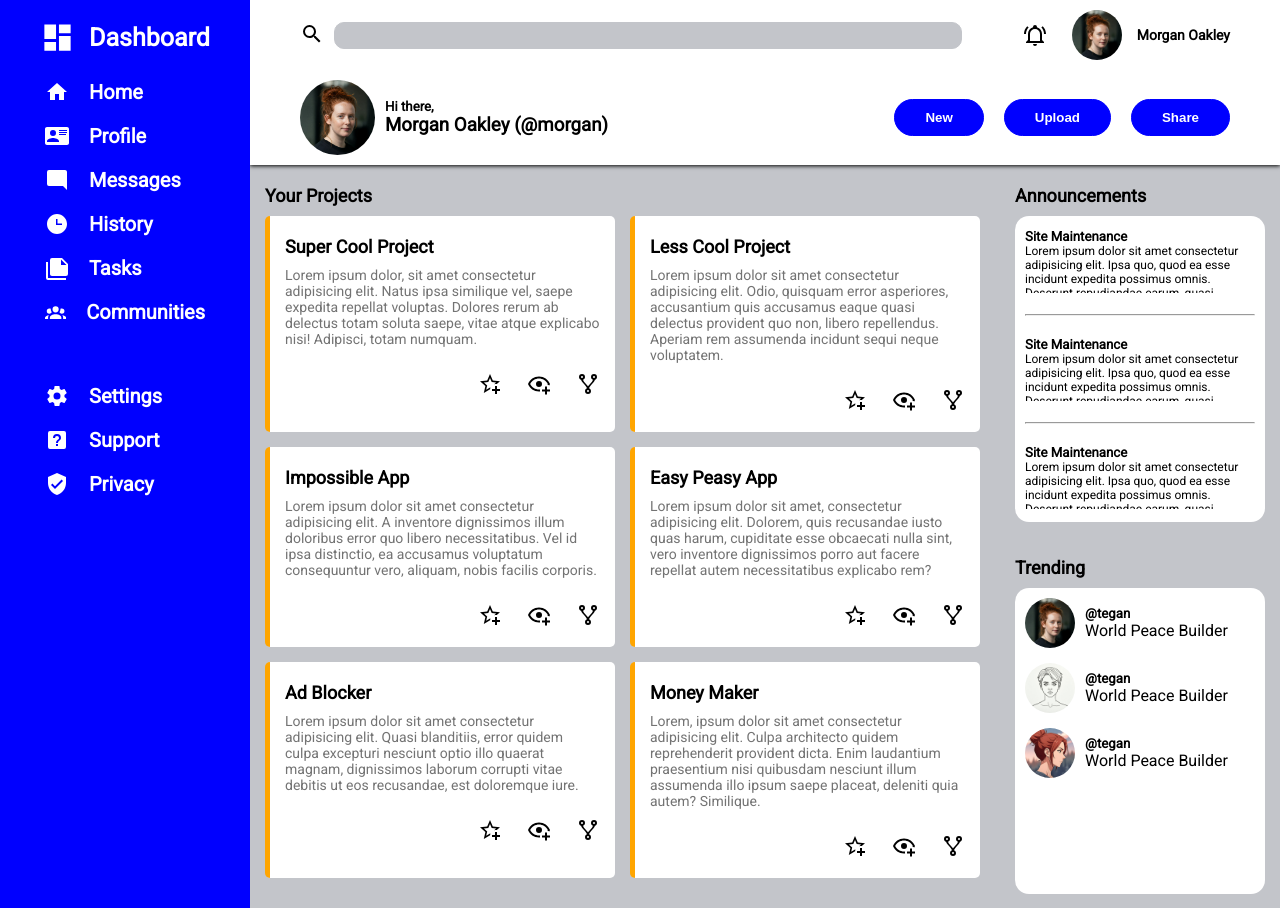
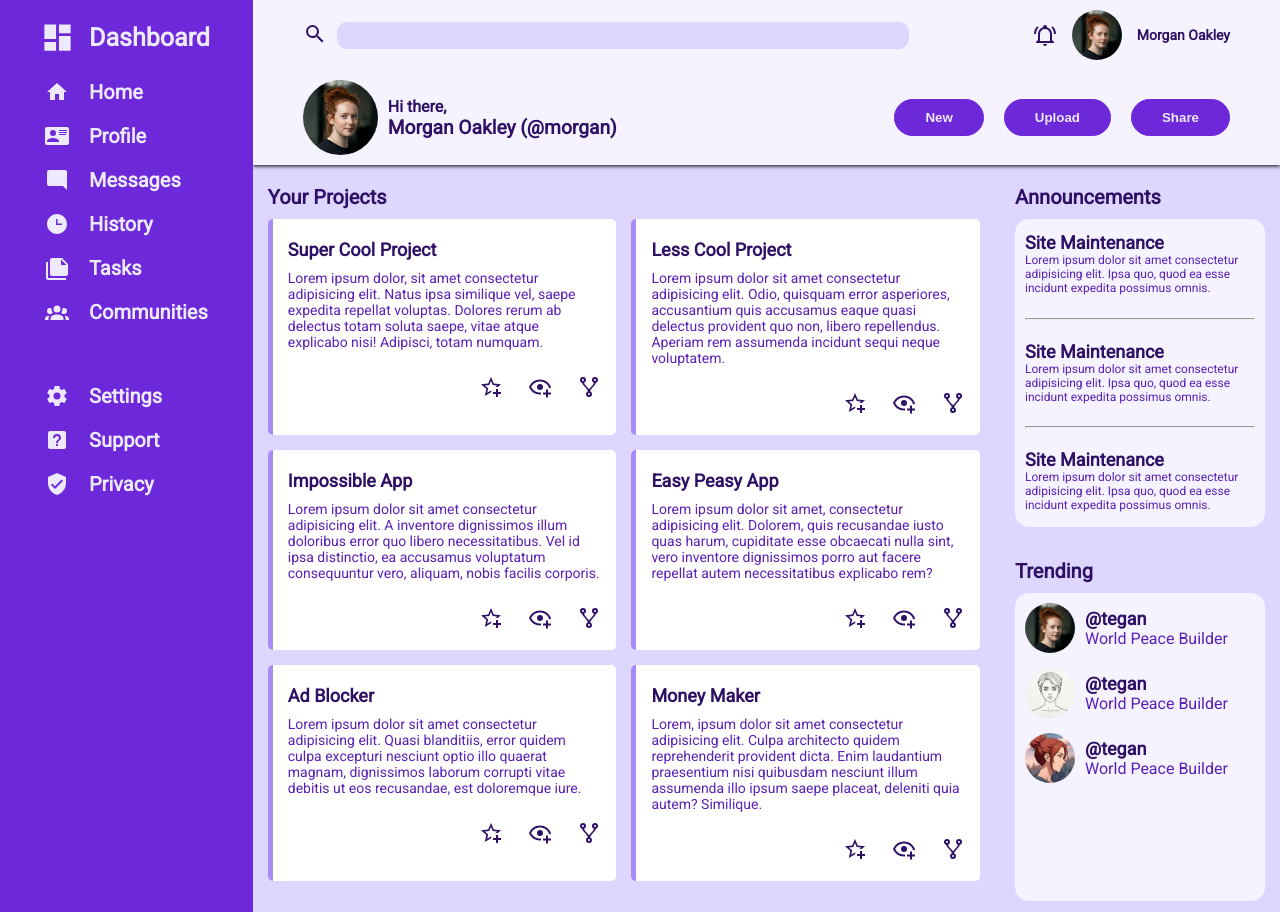
Before and after one commit to jruxtapose/admin-dashboard, a plain HTML site: page index.html in a window 1280 px wide. Drawn offline with Linux system fonts and the light colour scheme.

Commit message:
Update css and using semantic headers

```diff
--- a/index.html
+++ b/index.html
@@ -28,7 +28,7 @@
 
             <div class="header-profile">
                 <img src="images/Gemini_Generated_Image_ct7e6vct7e6vct7e.jpg" alt="Profile Picture">
-                <h6>Morgan Oakley</h6>
+                <p>Morgan Oakley</p>
             </div>
         </div>
 
@@ -36,8 +36,8 @@
             <div class="left">
                 <img src="images/Gemini_Generated_Image_ct7e6vct7e6vct7e.jpg" alt="Profile Picture">
                 <div class="greeting">
-                    <h5>Hi there,</h5>
-                    <h3>Morgan Oakley (@morgan)</h3>
+                    <p class="hello">Hi there,</p>
+                    <p class="name">Morgan Oakley (@morgan)</p>
                 </div>
             </div>
 
@@ -65,7 +65,7 @@
 
                 <svg xmlns="http://www.w3.org/2000/svg" viewBox="0 0 24 24"><title>home</title><path d="M10,20V14H14V20H19V12H22L12,3L2,12H5V20H10Z" /></svg>
 
-                <p>Home</p>
+                <h2>Home</h2>
 
             </div>
 
@@ -73,7 +73,7 @@
 
                 <svg xmlns="http://www.w3.org/2000/svg" viewBox="0 0 24 24"><title>card-account-details</title><path d="M2,3H22C23.05,3 24,3.95 24,5V19C24,20.05 23.05,21 22,21H2C0.95,21 0,20.05 0,19V5C0,3.95 0.95,3 2,3M14,6V7H22V6H14M14,8V9H21.5L22,9V8H14M14,10V11H21V10H14M8,13.91C6,13.91 2,15 2,17V18H14V17C14,15 10,13.91 8,13.91M8,6A3,3 0 0,0 5,9A3,3 0 0,0 8,12A3,3 0 0,0 11,9A3,3 0 0,0 8,6Z" /></svg>
 
-                <p>Profile</p>
+                <h2>Profile</h2>
 
             </div>
 
@@ -81,7 +81,7 @@
 
                 <svg xmlns="http://www.w3.org/2000/svg" viewBox="0 0 24 24"><title>message-reply</title><path d="M22,4C22,2.89 21.1,2 20,2H4A2,2 0 0,0 2,4V16A2,2 0 0,0 4,18H18L22,22V4Z" /></svg>
 
-                <p>Messages</p>
+                <h2>Messages</h2>
 
             </div>
 
@@ -89,7 +89,7 @@
 
                 <svg xmlns="http://www.w3.org/2000/svg" viewBox="0 0 24 24"><title>clock-time-three</title><path d="M12 2C6.5 2 2 6.5 2 12C2 17.5 6.5 22 12 22C17.5 22 22 17.5 22 12S17.5 2 12 2M17 13H11V7H12.5V11.5H17V13Z" /></svg>
 
-                <p>History</p>
+                <h2>History</h2>
 
             </div>
 
@@ -97,7 +97,7 @@
 
                 <svg xmlns="http://www.w3.org/2000/svg" viewBox="0 0 24 24"><title>note-multiple</title><path d="M16,9H21.5L16,3.5V9M7,2H17L23,8V18A2,2 0 0,1 21,20H7C5.89,20 5,19.1 5,18V4A2,2 0 0,1 7,2M3,6V22H21V24H3A2,2 0 0,1 1,22V6H3Z" /></svg>
 
-                <p>Tasks</p>
+                <h2>Tasks</h2>
 
             </div>
 
@@ -105,7 +105,7 @@
 
                 <svg xmlns="http://www.w3.org/2000/svg" viewBox="0 0 24 24"><title>account-group</title><path d="M12,5.5A3.5,3.5 0 0,1 15.5,9A3.5,3.5 0 0,1 12,12.5A3.5,3.5 0 0,1 8.5,9A3.5,3.5 0 0,1 12,5.5M5,8C5.56,8 6.08,8.15 6.53,8.42C6.38,9.85 6.8,11.27 7.66,12.38C7.16,13.34 6.16,14 5,14A3,3 0 0,1 2,11A3,3 0 0,1 5,8M19,8A3,3 0 0,1 22,11A3,3 0 0,1 19,14C17.84,14 16.84,13.34 16.34,12.38C17.2,11.27 17.62,9.85 17.47,8.42C17.92,8.15 18.44,8 19,8M5.5,18.25C5.5,16.18 8.41,14.5 12,14.5C15.59,14.5 18.5,16.18 18.5,18.25V20H5.5V18.25M0,20V18.5C0,17.11 1.89,15.94 4.45,15.6C3.86,16.28 3.5,17.22 3.5,18.25V20H0M24,20H20.5V18.25C20.5,17.22 20.14,16.28 19.55,15.6C22.11,15.94 24,17.11 24,18.5V20Z" /></svg>
 
-                <p>Communities</p>
+                <h2>Communities</h2>
 
             </div>
 
@@ -117,7 +117,7 @@
 
                 <svg xmlns="http://www.w3.org/2000/svg" viewBox="0 0 24 24"><title>cog</title><path d="M12,15.5A3.5,3.5 0 0,1 8.5,12A3.5,3.5 0 0,1 12,8.5A3.5,3.5 0 0,1 15.5,12A3.5,3.5 0 0,1 12,15.5M19.43,12.97C19.47,12.65 19.5,12.33 19.5,12C19.5,11.67 19.47,11.34 19.43,11L21.54,9.37C21.73,9.22 21.78,8.95 21.66,8.73L19.66,5.27C19.54,5.05 19.27,4.96 19.05,5.05L16.56,6.05C16.04,5.66 15.5,5.32 14.87,5.07L14.5,2.42C14.46,2.18 14.25,2 14,2H10C9.75,2 9.54,2.18 9.5,2.42L9.13,5.07C8.5,5.32 7.96,5.66 7.44,6.05L4.95,5.05C4.73,4.96 4.46,5.05 4.34,5.27L2.34,8.73C2.21,8.95 2.27,9.22 2.46,9.37L4.57,11C4.53,11.34 4.5,11.67 4.5,12C4.5,12.33 4.53,12.65 4.57,12.97L2.46,14.63C2.27,14.78 2.21,15.05 2.34,15.27L4.34,18.73C4.46,18.95 4.73,19.03 4.95,18.95L7.44,17.94C7.96,18.34 8.5,18.68 9.13,18.93L9.5,21.58C9.54,21.82 9.75,22 10,22H14C14.25,22 14.46,21.82 14.5,21.58L14.87,18.93C15.5,18.67 16.04,18.34 16.56,17.94L19.05,18.95C19.27,19.03 19.54,18.95 19.66,18.73L21.66,15.27C21.78,15.05 21.73,14.78 21.54,14.63L19.43,12.97Z" /></svg>
 
-                <p>Settings</p>
+                <h2>Settings</h2>
 
             </div>
 
@@ -125,7 +125,7 @@
 
                 <svg xmlns="http://www.w3.org/2000/svg" viewBox="0 0 24 24"><title>help-box</title><path d="M11,18H13V16H11V18M12,6A4,4 0 0,0 8,10H10A2,2 0 0,1 12,8A2,2 0 0,1 14,10C14,12 11,11.75 11,15H13C13,12.75 16,12.5 16,10A4,4 0 0,0 12,6M5,3H19A2,2 0 0,1 21,5V19A2,2 0 0,1 19,21H5A2,2 0 0,1 3,19V5A2,2 0 0,1 5,3Z" /></svg>
 
-                <p>Support</p>
+                <h2>Support</h2>
 
             </div>
 
@@ -133,7 +133,7 @@
 
                 <svg xmlns="http://www.w3.org/2000/svg" viewBox="0 0 24 24"><title>shield-check</title><path d="M10,17L6,13L7.41,11.59L10,14.17L16.59,7.58L18,9M12,1L3,5V11C3,16.55 6.84,21.74 12,23C17.16,21.74 21,16.55 21,11V5L12,1Z" /></svg>
 
-                <p>Privacy</p>
+                <h2>Privacy</h2>
 
             </div>
 
@@ -145,12 +145,12 @@
 
         <div class="projects">
 
-            <h4>Your Projects</h4>
+            <h1>Your Projects</h1>
 
             <div class="cards">
                 <div class="card">
 
-                    <h3>Super Cool Project</h3>
+                    <h2>Super Cool Project</h2>
                     <p>Lorem ipsum dolor, sit amet consectetur adipisicing elit. Natus ipsa similique vel, saepe expedita repellat voluptas. Dolores rerum ab delectus totam soluta saepe, vitae atque explicabo nisi! Adipisci, totam numquam.</p>
                     <div class="card-icons">
                         <svg xmlns="http://www.w3.org/2000/svg" viewBox="0 0 24 24"><title>star-plus-outline</title><path d="M5.8 21L7.4 14L2 9.2L9.2 8.6L12 2L14.8 8.6L22 9.2L18.8 12H18C17.3 12 16.6 12.1 15.9 12.4L18.1 10.5L13.7 10.1L12 6.1L10.3 10.1L5.9 10.5L9.2 13.4L8.2 17.7L12 15.4L12.5 15.7C12.3 16.2 12.1 16.8 12.1 17.3L5.8 21M17 14V17H14V19H17V22H19V19H22V17H19V14H17Z" /></svg>
@@ -163,7 +163,7 @@
 
                 <div class="card">
 
-                    <h3>Less Cool Project</h3>
+                    <h2>Less Cool Project</h2>
                         <p>Lorem ipsum dolor sit amet consectetur adipisicing elit. Odio, quisquam error asperiores, accusantium quis accusamus eaque quasi delectus provident quo non, libero repellendus. Aperiam rem assumenda incidunt sequi neque voluptatem.</p>
                         <div class="card-icons">
                             <svg xmlns="http://www.w3.org/2000/svg" viewBox="0 0 24 24"><title>star-plus-outline</title><path d="M5.8 21L7.4 14L2 9.2L9.2 8.6L12 2L14.8 8.6L22 9.2L18.8 12H18C17.3 12 16.6 12.1 15.9 12.4L18.1 10.5L13.7 10.1L12 6.1L10.3 10.1L5.9 10.5L9.2 13.4L8.2 17.7L12 15.4L12.5 15.7C12.3 16.2 12.1 16.8 12.1 17.3L5.8 21M17 14V17H14V19H17V22H19V19H22V17H19V14H17Z" /></svg>
@@ -175,7 +175,7 @@
 
                 <div class="card">
 
-                    <h3>Impossible App</h3>
+                    <h2>Impossible App</h2>
                     <p>Lorem ipsum dolor sit amet consectetur adipisicing elit. A inventore dignissimos illum doloribus error quo libero necessitatibus. Vel id ipsa distinctio, ea accusamus voluptatum consequuntur vero, aliquam, nobis facilis corporis.</p>
                     <div class="card-icons">
                         <svg xmlns="http://www.w3.org/2000/svg" viewBox="0 0 24 24"><title>star-plus-outline</title><path d="M5.8 21L7.4 14L2 9.2L9.2 8.6L12 2L14.8 8.6L22 9.2L18.8 12H18C17.3 12 16.6 12.1 15.9 12.4L18.1 10.5L13.7 10.1L12 6.1L10.3 10.1L5.9 10.5L9.2 13.4L8.2 17.7L12 15.4L12.5 15.7C12.3 16.2 12.1 16.8 12.1 17.3L5.8 21M17 14V17H14V19H17V22H19V19H22V17H19V14H17Z" /></svg>
@@ -187,7 +187,7 @@
 
                 <div class="card">
 
-                    <h3>Easy Peasy App</h3>
+                    <h2>Easy Peasy App</h2>
                     <p>Lorem ipsum dolor sit amet, consectetur adipisicing elit. Dolorem, quis recusandae iusto quas harum, cupiditate esse obcaecati nulla sint, vero inventore dignissimos porro aut facere repellat autem necessitatibus explicabo rem?</p>
                     <div class="card-icons">
                         <svg xmlns="http://www.w3.org/2000/svg" viewBox="0 0 24 24"><title>star-plus-outline</title><path d="M5.8 21L7.4 14L2 9.2L9.2 8.6L12 2L14.8 8.6L22 9.2L18.8 12H18C17.3 12 16.6 12.1 15.9 12.4L18.1 10.5L13.7 10.1L12 6.1L10.3 10.1L5.9 10.5L9.2 13.4L8.2 17.7L12 15.4L12.5 15.7C12.3 16.2 12.1 16.8 12.1 17.3L5.8 21M17 14V17H14V19H17V22H19V19H22V17H19V14H17Z" /></svg>
@@ -198,7 +198,7 @@
                 </div>
 
                 <div class="card">
-                    <h3>Ad Blocker</h3>
+                    <h2>Ad Blocker</h2>
                     <p>Lorem ipsum dolor sit amet consectetur adipisicing elit. Quasi blanditiis, error quidem culpa excepturi nesciunt optio illo quaerat magnam, dignissimos laborum corrupti vitae debitis ut eos recusandae, est doloremque iure.</p>
                     <div class="card-icons">
                         <svg xmlns="http://www.w3.org/2000/svg" viewBox="0 0 24 24"><title>star-plus-outline</title><path d="M5.8 21L7.4 14L2 9.2L9.2 8.6L12 2L14.8 8.6L22 9.2L18.8 12H18C17.3 12 16.6 12.1 15.9 12.4L18.1 10.5L13.7 10.1L12 6.1L10.3 10.1L5.9 10.5L9.2 13.4L8.2 17.7L12 15.4L12.5 15.7C12.3 16.2 12.1 16.8 12.1 17.3L5.8 21M17 14V17H14V19H17V22H19V19H22V17H19V14H17Z" /></svg>
@@ -208,7 +208,7 @@
                 </div>
 
                 <div class="card">
-                    <h3>Money Maker</h3>
+                    <h2>Money Maker</h2>
                     <p>Lorem, ipsum dolor sit amet consectetur adipisicing elit. Culpa architecto quidem reprehenderit provident dicta. Enim laudantium praesentium nisi quibusdam nesciunt illum assumenda illo ipsum saepe placeat, deleniti quia autem? Similique.</p>
                     <div class="card-icons">
                         <svg xmlns="http://www.w3.org/2000/svg" viewBox="0 0 24 24"><title>star-plus-outline</title><path d="M5.8 21L7.4 14L2 9.2L9.2 8.6L12 2L14.8 8.6L22 9.2L18.8 12H18C17.3 12 16.6 12.1 15.9 12.4L18.1 10.5L13.7 10.1L12 6.1L10.3 10.1L5.9 10.5L9.2 13.4L8.2 17.7L12 15.4L12.5 15.7C12.3 16.2 12.1 16.8 12.1 17.3L5.8 21M17 14V17H14V19H17V22H19V19H22V17H19V14H17Z" /></svg>
@@ -221,50 +221,50 @@
         </div>
 
         <div class="announcements">
-            <h4>Announcements</h4>
+            <h1>Announcements</h1>
             <div class="announcement-cards">
                 <div class="announcement">
-                    <h5>Site Maintenance</h5>
+                    <h2>Site Maintenance</h2>
                     <p>Lorem ipsum dolor sit amet consectetur adipisicing elit. Ipsa quo, quod ea esse incidunt expedita possimus omnis. Deserunt repudiandae earum, quasi laborum harum velit maxime aspernatur tenetur optio nesciunt facere?</p>
                 </div>
 
                 <hr>
 
                 <div class="announcement">
-                    <h5>Site Maintenance</h5>
+                    <h2>Site Maintenance</h2>
                     <p>Lorem ipsum dolor sit amet consectetur adipisicing elit. Ipsa quo, quod ea esse incidunt expedita possimus omnis. Deserunt repudiandae earum, quasi laborum harum velit maxime aspernatur tenetur optio nesciunt facere?</p>
                 </div>
 
                 <hr>
 
                 <div class="announcement">
-                    <h5>Site Maintenance</h5>
+                    <h2>Site Maintenance</h2>
                     <p>Lorem ipsum dolor sit amet consectetur adipisicing elit. Ipsa quo, quod ea esse incidunt expedita possimus omnis. Deserunt repudiandae earum, quasi laborum harum velit maxime aspernatur tenetur optio nesciunt facere?</p>
                 </div>
             </div>
         </div>
 
         <div class="trending">
-            <h4>Trending</h4>
+            <h1>Trending</h1>
             <div class="trending-cards">
                 <div class="trend">
                     <img src="images/Gemini_Generated_Image_ct7e6vct7e6vct7e.jpg" alt="Profile Picture" class="profile-picture">
                     <div class="profile-info">
-                        <h5>@tegan</h5>
+                        <h2>@tegan</h2>
                         <p>World Peace Builder</p>
                     </div>
                 </div>
                 <div class="trend">
                     <img src="images/Gemini_Generated_Image_rz2s4rz2s4rz2s4r.jpg" alt="Profile Picture" class="profile-picture">
                     <div class="profile-info">
-                        <h5>@tegan</h5>
+                        <h2>@tegan</h2>
                         <p>World Peace Builder</p>
                     </div>
                 </div>
                 <div class="trend">
                     <img src="images/Gemini_Generated_Image_wckbxtwckbxtwckb.jpg" alt="Profile Picture" class="profile-picture">
                     <div class="profile-info">
-                        <h5>@tegan</h5>
+                        <h2>@tegan</h2>
                         <p>World Peace Builder</p>
                     </div>
                 </div>
--- a/styles.css
+++ b/styles.css
@@ -6,11 +6,20 @@
     box-sizing: border-box;
 }
 
+:root {
+    --sidebar-bg-color: #6d28d9;
+    --sidebar-text-color: #ede9fe;
+    --content-bg-color: #f5f3ff;
+    --header-text-color: #2e1065;
+    --main-bg-color: #ddd6fe;
+    --card-text-color: #5b21b6;
+}
+
 body {
     font-family: "Roboto", sans-serif;
     min-height: 100vh;
     display: grid;
-    grid-template-columns: 250px minmax(min-content, 1fr);
+    grid-template-columns: minmax(min-content, 250px) minmax(min-content, 1fr);
     grid-template-rows: min-content 1fr;
     grid-template-areas:
         "sidebar header"
@@ -18,7 +27,8 @@ body {
 }
 
 .header {
-    background-color: #fff;
+    background-color: var(--content-bg-color);
+    color: var(--header-text-color);
     grid-area: header;
     display: flex;
     flex-direction: column;
@@ -40,7 +50,7 @@ body {
     flex-direction: row;
     justify-content: flex-start;
     gap: 10px;
-    width: 75%;
+    flex: 1 0 75%;
 }
 
 .search button {
@@ -49,14 +59,10 @@ body {
 }
 
 .search #searchbar {
-    width: 90%;
-    background-color:  #c3c5ca;
+    flex: 0 1 80%;
+    background-color:  var(--main-bg-color);
     border-radius: 10px;
-    border: 1px solid  #c3c5ca;
-}
-
-#searchbar:focus {
-    background-color: gray;
+    border: 1px solid  var(--main-bg-color);
 }
 
 .alert {
@@ -71,13 +77,15 @@ body {
     gap: 15px;
 }
 
-.header-profile h6 {
+.header-profile p {
     font-size: 14px;
+    font-weight: 600;
 }
 
 .navbar svg {
     height: 24px;
     width: 24px;
+    fill: var(--header-text-color);
 }
 
 .navbar img {
@@ -106,6 +114,15 @@ body {
     border-radius: 50px;
 }
 
+p.hello {
+    font-weight: 600;
+}
+
+p.name {
+    font-size: 1.2em;
+    font-weight: 600;
+}
+
 .right {
     display: flex;
     flex-direction: row;
@@ -115,21 +132,21 @@ body {
 
 .right button {
     padding: 10px 30px;
-    background-color: blue;
-    border: 1px solid blue;
+    background-color: var(--sidebar-bg-color);
+    border: 1px solid var(--sidebar-bg-color);
     border-radius: 50px;
-    color: white;
+    color: var(--sidebar-text-color);
     font-weight: 600;
 }
 
 .right button:hover {
-    background-color: darkblue;
+    background-color: var(--header-text-color);
 }
 
 .sidebar {
-    background-color: blue;
+    background-color: var(--sidebar-bg-color);
     grid-area: sidebar;
-    color: white;
+    color: var(--sidebar-text-color);
     z-index: 2;
 }
 
@@ -144,7 +161,7 @@ body {
 .logo-text > svg {
     height: 35px;
     width: 35px;
-    fill: white;
+    fill: var(--sidebar-text-color);
 }
 
 .logo-text h1 {
@@ -164,17 +181,17 @@ body {
 .icon-text svg {
     height: 24px;
     width: 24px;
-    fill: white;
+    fill: var(--sidebar-text-color);
 }
 
-.icon-text p {
+.icon-text h2 {
     margin-left: 20px;
     font-size: 20px;
     font-weight: 700;
 }
 
 .icon-text:hover {
-    background-color: darkblue;
+    background-color: var(--header-text-color);
 }
 
 .list-items-bottom {
@@ -182,7 +199,7 @@ body {
 }
 
 .main {
-    background-color: #c3c5ca;
+    background-color: var(--main-bg-color);
     grid-area: main;
     display: grid;
     grid-template-columns: 1fr 250px;
@@ -198,6 +215,13 @@ body {
     grid-area: projects;
 }
 
+.projects h1,
+.announcements h1,
+.trending h1 {
+    font-size: 20px;
+    color: var(--header-text-color);
+}
+
 .projects .cards {
     display: grid;
     grid-template-columns: 1fr 1fr;
@@ -206,7 +230,7 @@ body {
 }
 
 .projects .card {
-    border-left: 5px solid orange;
+    border-left: 5px solid #a78bfa;
     border-radius: 5px;
     background-color: white;
     padding: 20px 15px;
@@ -215,13 +239,14 @@ body {
     justify-content: flex-start;
 }
 
-.card h3 {
+.card h2 {
     font-size: 18px;
+    color: var(--header-text-color);
 }
 
 .card p {
     font-size: 14px;
-    color: #737373;
+    color: var(--card-text-color);
     padding-top: 10px
 }
 
@@ -237,7 +262,7 @@ body {
 .projects .card-icons svg {
     height: 24px;
     width: 24px;
-    fill: black;
+    fill: var(--header-text-color);
 }
 
 .announcements {
@@ -245,7 +270,7 @@ body {
 }
 
 .announcement-cards {
-    background-color: white;
+    background-color: var(--content-bg-color);
     overflow: hidden;
     height: calc(90% - 10px);
     display: flex;
@@ -257,6 +282,12 @@ body {
     border-radius: 14px;
 }
 
+.announcement-cards h2,
+.trending-cards h2 {
+    font-size: 18px;
+    color: var(--header-text-color);
+}
+
 .announcement {
     height: calc(33% - 30px);
     overflow:hidden;
@@ -264,6 +295,7 @@ body {
 
 .announcement p {
     font-size: 12px;
+    color: var(--card-text-color)
 }
 
 .announcement:hover {
@@ -277,7 +309,7 @@ body {
 }
 
 .trending-cards {
-    background-color: white;
+    background-color: var(--content-bg-color);
     height: calc(90% - 10px);
     display: flex;
     flex-direction: column;
@@ -286,10 +318,6 @@ body {
     margin: 10px 0;
     padding: 10px 10px;
     border-radius: 14px;
-}
-
-h4 {
-    font-size: 18px;
 }
 
 .trend img {
@@ -301,4 +329,5 @@ h4 {
     display: flex;
     align-items: center;
     gap: 10px;
+    color: var(--card-text-color);
 }
```
